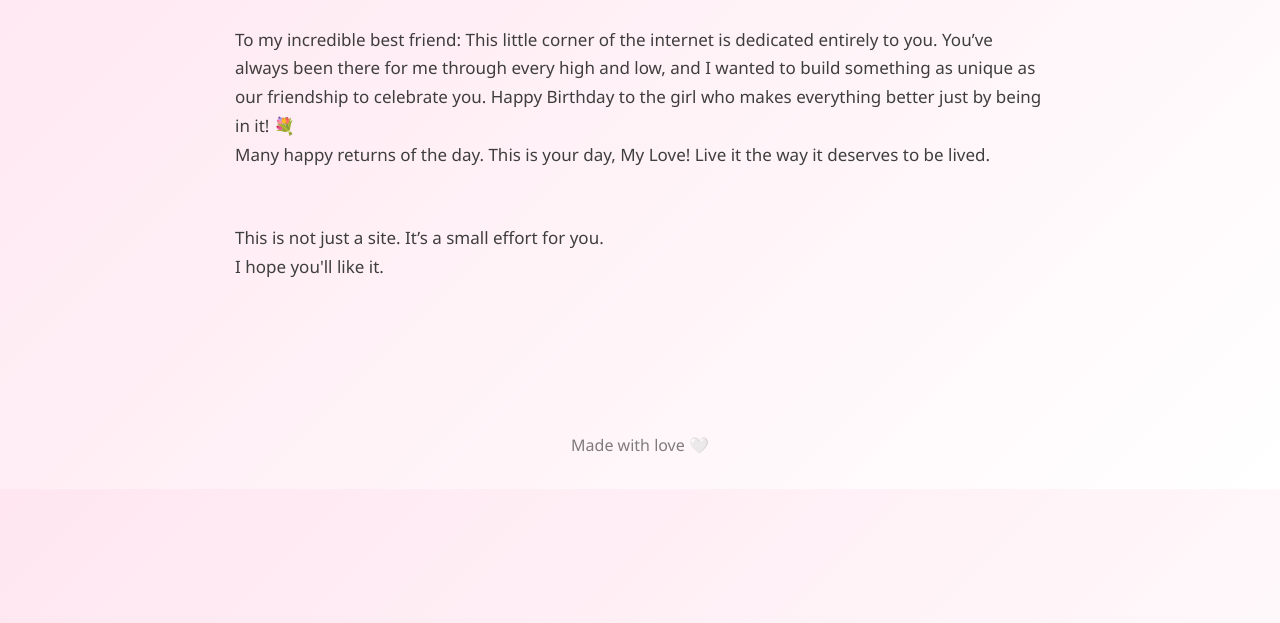
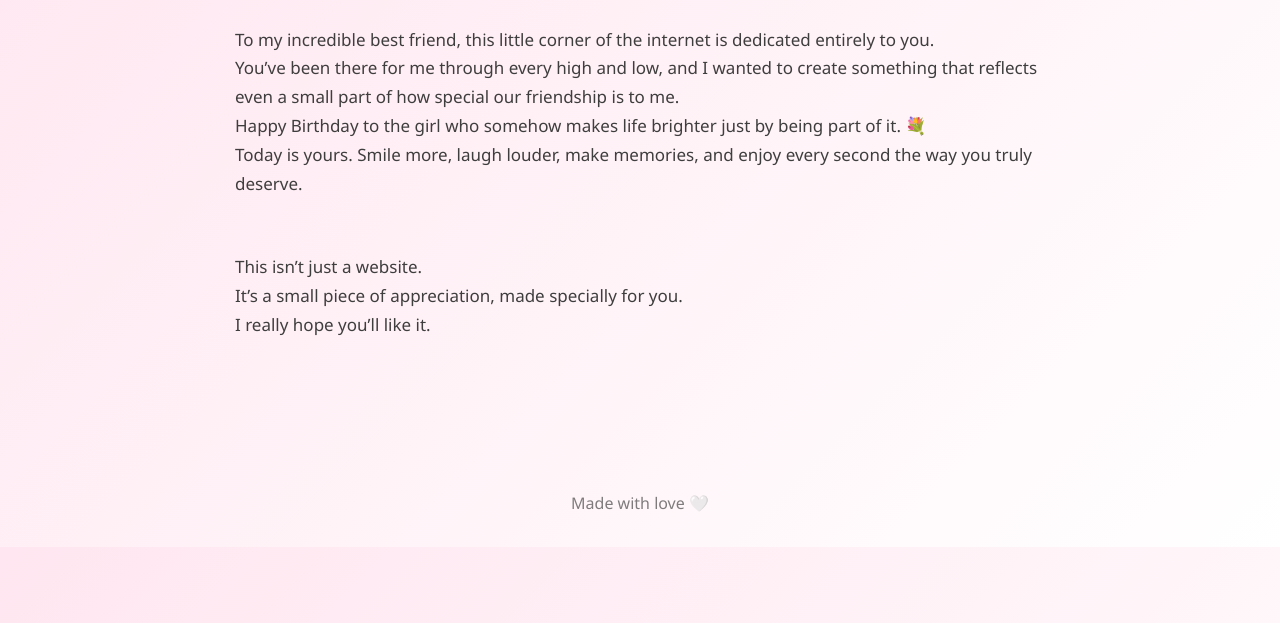
Before and after one commit to dtsuga78/btd3, a plain HTML site: page index.html in a window 1280 px wide. Shown: the part 177-800 px from the top of the page. Drawn offline with Linux system fonts and the light colour scheme.

Commit message:
index fix

```diff
--- a/index.html
+++ b/index.html
@@ -27,13 +27,23 @@
 <div id="loader"></div>
 
 <main class="container">
-<h1 class="type">Happy Birthday Anna 🎉</h1><p>To my incredible best friend: This little corner of the internet is dedicated entirely to you. You’ve always been there for me through every high and low, and I wanted to build something as unique as our friendship to celebrate you. Happy Birthday to the
-girl who makes everything better just by being in it! 💐</p>
-<p>Many happy returns of the day. This is your day, My Love! Live it the way it deserves to be lived.</p>
-<br>
-<br>
-<p>This is not just a site. It’s a small effort for you.</p>
-<p>I hope you'll like it.</p>
+<h1 class="type">Happy Birthday Anna 🎉</h1><p>
+To my incredible best friend, this little corner of the internet is dedicated entirely to you.
+</p><p>
+You’ve been there for me through every high and low, and I wanted to create something that reflects even a small part of how special our friendship is to me.
+</p><p>
+Happy Birthday to the girl who somehow makes life brighter just by being part of it. 💐
+</p><p>
+Today is yours. Smile more, laugh louder, make memories, and enjoy every second the way you truly deserve.
+</p><br><br>
+
+<p>
+This isn’t just a website.
+</p><p>
+It’s a small piece of appreciation, made specially for you.
+</p><p>
+I really hope you’ll like it.
+</p>
 </main>
 
 <footer class="footer">Made with love 🤍</footer>
```
